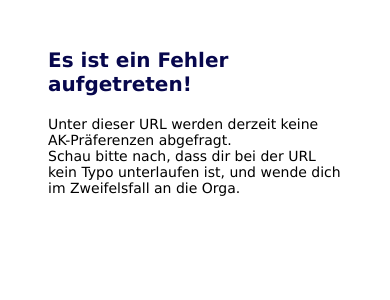
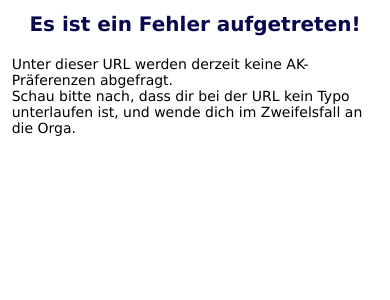
Before and after one commit to felixblanke/ak-plan-poll, a Flask app: page / in a window 390 px wide. Shown: the top 300 px of the page. Run offline with Flask 3, Linux system fonts and the light colour scheme.

Commit message:
Make margin padding responsive

```diff
--- a/static/style.css
+++ b/static/style.css
@@ -28,7 +28,7 @@
   flex-direction: column;
   align-items: center;
   justify-content: center;
-  padding: 48px;
+  padding: 3vmin;
 }
 .form-heading {
   color: #07074d;
```
